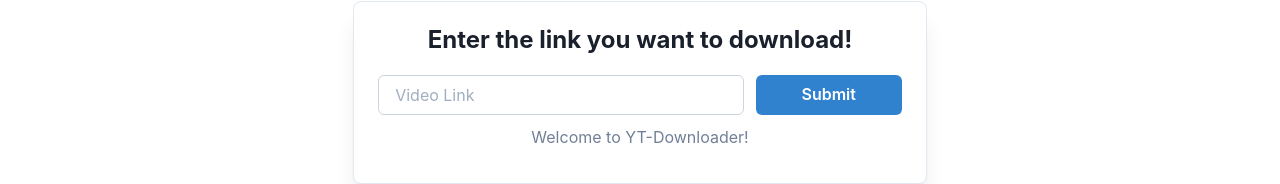
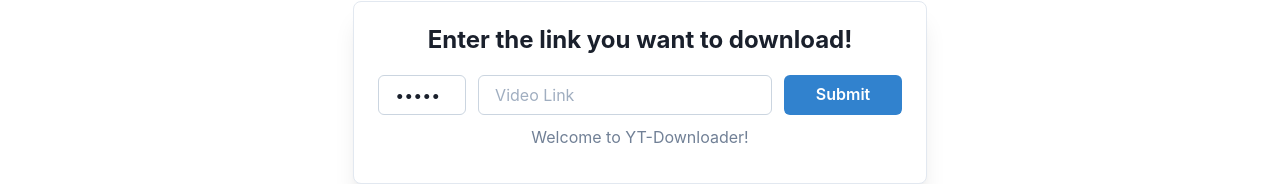
Before and after one commit to MoonRainy21/youtube-frontend, a Next.js app: page / in a window 1280 px wide. Shown: the part 143-327 px from the top of the page. Built offline with nearby package versions, Linux system fonts and the light colour scheme; no server answers.

Commit message:
totpSecret Input

```diff
--- a/src/pages/index.tsx
+++ b/src/pages/index.tsx
@@ -20,7 +20,9 @@
     "initial"
   );
   const [error, setError] = useState(false);
-  const [totpSecret, setTotpSecret] = useState<string>(process.env.NEXT_PUBLIC_TOTP_SECRET ?? "");
+  const [totpSecret, setTotpSecret] = useState<string>(
+    process.env.NEXT_PUBLIC_TOTP_SECRET ?? ""
+  );
 
   return (
     <Container minHeight={"80vh"} marginTop={"10vh"}>
@@ -49,7 +51,9 @@
             setError(false);
             setState("submitting");
 
-            const axiosResponse = await (await axiosBackend(totpSecret)).get("/yt/audio", {
+            const axiosResponse = await (
+              await axiosBackend(totpSecret)
+            ).get("/yt/audio", {
               params: {
                 id: link,
               },
@@ -99,6 +103,24 @@
             }, 1000);
           }}
         >
+          <Input
+            variant={"solid"}
+            id={"totpSecret"}
+            type={"password"}
+            aria-label={"totpSecret"}
+            placeholder="Enter your password"
+            _placeholder={{
+              color: "gray.400",
+            }}
+            borderColor={useColorModeValue("gray.300", "gray.700")}
+            borderWidth={1}
+            required
+            value={totpSecret}
+            onChange={(e: ChangeEvent<HTMLInputElement>) =>
+              setTotpSecret(e.target.value)
+            }
+            width={"130px"}
+          />
           <FormControl>
             <Input
               variant={"solid"}
```
